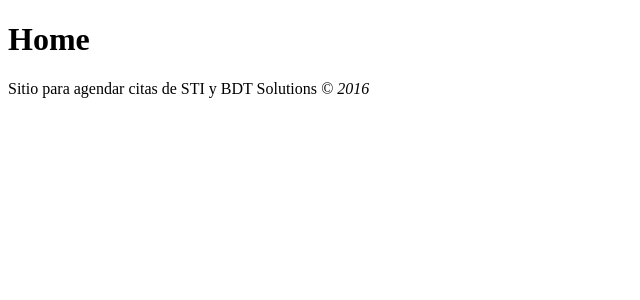
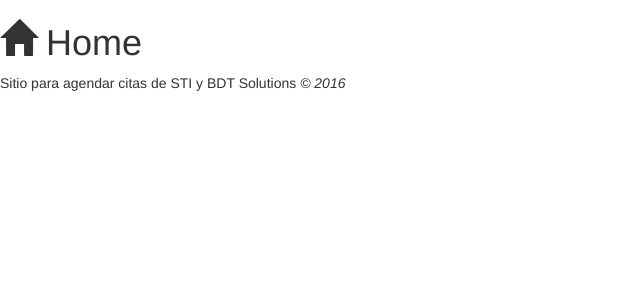
Before and after one commit to galindoRosendo/BDST, a CodeIgniter app: page /database/ in a window 1280 px wide. Shown: the top 300 px of the page, without its empty margins (0-640 px from the left). Run offline with CodeIgniter, Linux system fonts and the light colour scheme.

Commit message:
bootstrap added

```diff
--- a/application/views/templates/header.php
+++ b/application/views/templates/header.php
@@ -3,8 +3,20 @@
   <head>
     <meta charset="utf-8">
     <title>Agenda STI</title>
+    <meta name="viewport" content="width=device-width, initial-scale=1">
+    <!-- Latest compiled and minified CSS -->
+    <link rel="stylesheet" href="https://maxcdn.bootstrapcdn.com/bootstrap/3.3.6/css/bootstrap.min.css" integrity="sha384-1q8mTJOASx8j1Au+a5WDVnPi2lkFfwwEAa8hDDdjZlpLegxhjVME1fgjWPGmkzs7" crossorigin="anonymous">
+
+    <!-- Optional theme -->
+    <link rel="stylesheet" href="https://maxcdn.bootstrapcdn.com/bootstrap/3.3.6/css/bootstrap-theme.min.css" integrity="sha384-fLW2N01lMqjakBkx3l/M9EahuwpSfeNvV63J5ezn3uZzapT0u7EYsXMjQV+0En5r" crossorigin="anonymous">
+
+    <!-- Latest compiled and minified JavaScript -->
+    <script src="https://maxcdn.bootstrapcdn.com/bootstrap/3.3.6/js/bootstrap.min.js" integrity="sha384-0mSbJDEHialfmuBBQP6A4Qrprq5OVfW37PRR3j5ELqxss1yVqOtnepnHVP9aJ7xS" crossorigin="anonymous"></script>
   </head>
   <body>
     <html>
 
-                <h1><?php echo $title; ?></h1>
+                <h1>
+                  <span class="glyphicon glyphicon-home" aria-hidden="true"></span>
+                  <?php echo $title; ?>
+                </h1>
```
